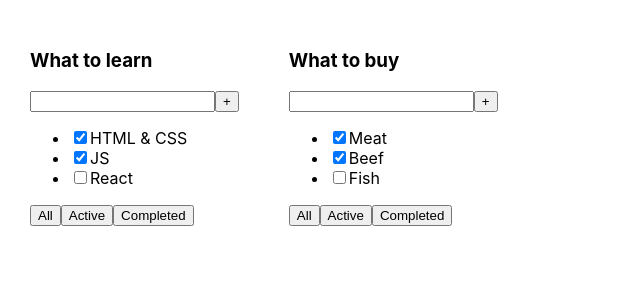
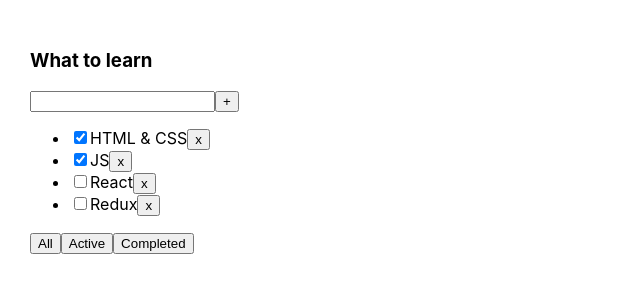
Before and after one commit to VadDoc/Todo-List, a React (Create React App) app: page / in a window 1280 px wide. Shown: the top 300 px of the page, without its empty margins (0-640 px from the left). Built offline with nearby package versions, Linux system fonts and the light colour scheme.

Commit message:
Lesson 2: UseState, remove task, filter tasks

```diff
--- a/src/App.tsx
+++ b/src/App.tsx
@@ -1,4 +1,4 @@
-import React from 'react';
+import React, {useState} from 'react';
 import './App.css';
 import Todolist from "./TodoList";
 
@@ -8,24 +8,37 @@
     isDone: boolean
 }
 
+export type FilterValueType = 'all' | 'active' | 'completed'
+
 function App() {
-    const taskOne: Array<TaskType> = [
-        {id:1, title: 'HTML & CSS', isDone: true},
-        {id:2, title: 'JS', isDone: true},
-        {id:3, title: 'React', isDone: false},
-    ]
+    const [tasks, setTasks] = useState<Array<TaskType>>([
+        {id: 1, title: 'HTML & CSS', isDone: true},
+        {id: 2, title: 'JS', isDone: true},
+        {id: 3, title: 'React', isDone: false},
+        {id: 4, title: 'Redux', isDone: false},
+    ])
 
-    const taskTwo: Array<TaskType> = [
-        {id:1, title: 'Meat', isDone: true},
-        {id:2, title: 'Beef', isDone: true},
-        {id:3, title: 'Fish', isDone: false},
-    ]
+    const [filter, setFilter] = useState<string>('all')
 
+    const removeTask = (taskID: number) => {
+        setTasks(tasks.filter(t => t.id !== taskID))
+    }
+
+    const changeTodoFilter = (filter: FilterValueType) => {
+        setFilter(filter)
+    }
+
+    let tasksForRender = tasks
+    if(filter === 'active') {
+        tasksForRender = tasks.filter(t => t.isDone === false)
+    }
+    if(filter === 'completed') {
+        tasksForRender = tasks.filter(t => t.isDone === true)
+    }
 
     return (
         <div className="App">
-            <Todolist title={'What to learn'} tasks={taskOne}/>
-            <Todolist title={'What to buy'} tasks={taskTwo}/>
+            <Todolist title={'What to learn'} tasks={tasksForRender} removeTask={removeTask} changeTodoFilter={changeTodoFilter}/>
         </div>
     );
 }
--- a/src/TodoList.tsx
+++ b/src/TodoList.tsx
@@ -1,15 +1,25 @@
 import React from 'react';
-import {TaskType} from "./App";
+import {FilterValueType, TaskType} from "./App";
 
 type TodolistPropsType = {
     title: string
     tasks: Array<TaskType>
+    removeTask: (taskID: number) => void
+    changeTodoFilter: (filter: FilterValueType) => void
 }
 
 const Todolist = (props: TodolistPropsType) => {
+    const tasksList = props.tasks.map(t => {
+        return (
+            <li>
+                <input type="checkbox" checked={t.isDone}/>
+                <span>{t.title}</span>
+                <button onClick={() => props.removeTask(t.id)}>x</button>
+            </li>
+        )
+    })
 
     return (
-
         <div>
             <h3>{props.title}</h3>
             <div>
@@ -17,26 +27,14 @@
                 <button>+</button>
             </div>
             <ul>
-                <li>
-                    <input type="checkbox" checked={props.tasks[0].isDone}/>
-                    <span>{props.tasks[0].title}</span>
-                </li>
-                <li>
-                    <input type="checkbox" checked={props.tasks[1].isDone}/>
-                    <span>{props.tasks[1].title}</span>
-                </li>
-                <li>
-                    <input type="checkbox" checked={props.tasks[2].isDone}/>
-                    <span>{props.tasks[2].title}</span>
-                </li>
+                {tasksList}
             </ul>
             <div>
-                <button>All</button>
-                <button>Active</button>
-                <button>Completed</button>
+                <button onClick={() => props.changeTodoFilter('all')}>All</button>
+                <button onClick={() => props.changeTodoFilter('active')}>Active</button>
+                <button onClick={() => props.changeTodoFilter('completed')}>Completed</button>
             </div>
         </div>
-
     )
 }
 
```
